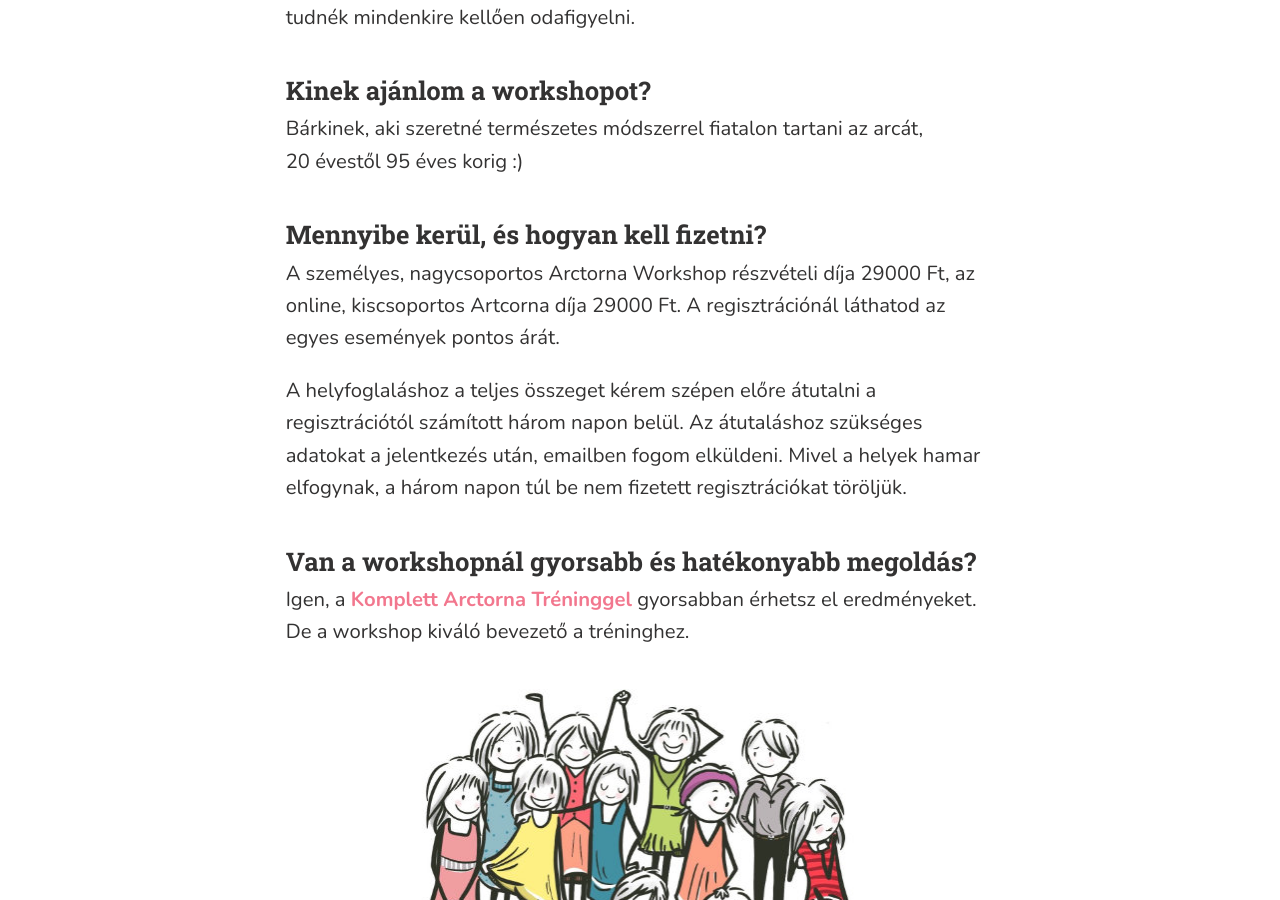
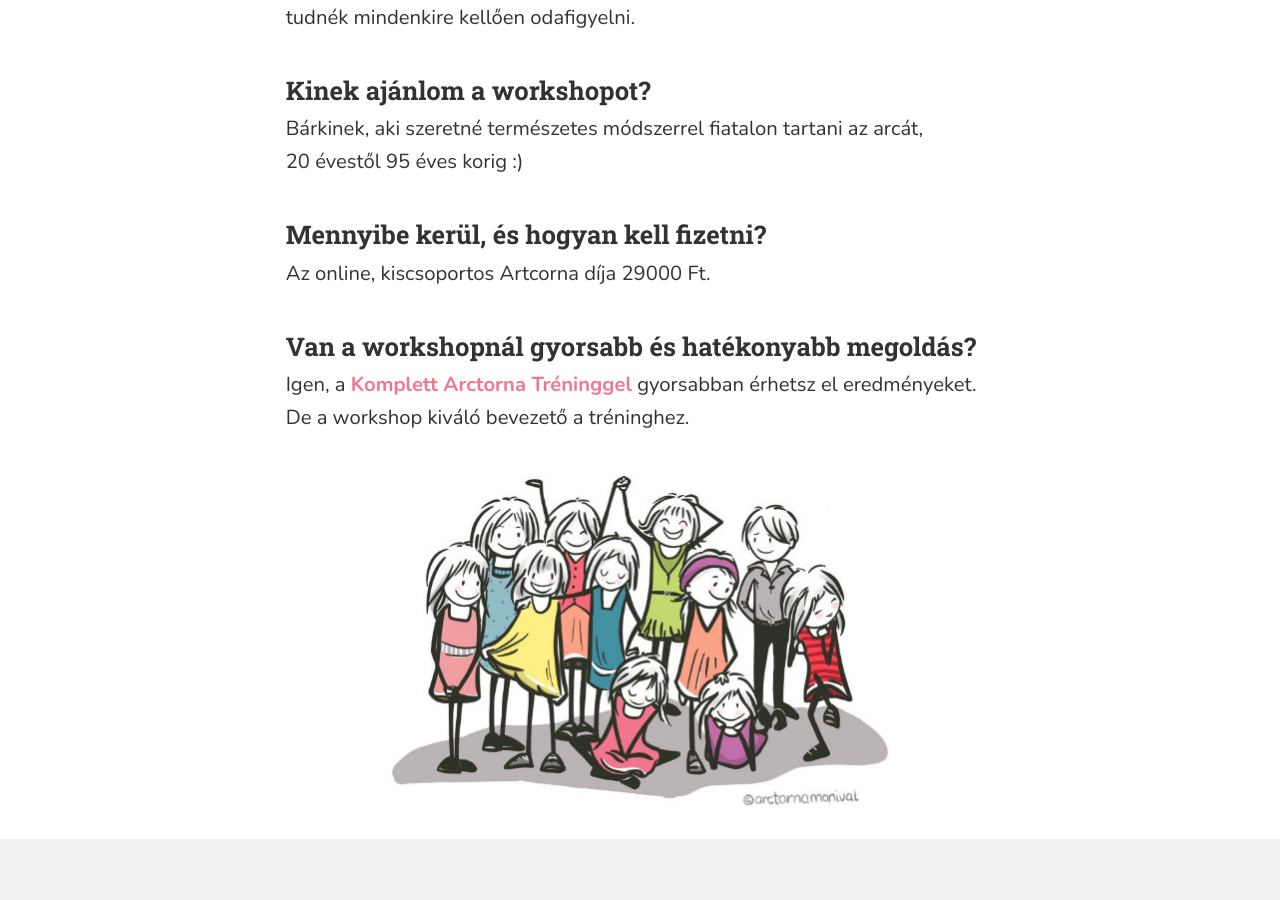
Before and after one commit to monikamudra/arctorna, a Jekyll site: the page built from workshop.md, in a window 1280 px wide and 900 px high, scrolled down 1017 px. Built offline with Jekyll 4.4.1, drawn with Linux system fonts in a browser that asks for light colours.

Commit message:
Update text

```diff
--- a/_includes/workshop-details.md
+++ b/_includes/workshop-details.md
@@ -17,15 +17,8 @@ arcát, 20&nbsp;évestől <span class="u-NoWrap">95&nbsp;éves korig :)</span>
 
 ### Mennyibe kerül, és hogyan kell fizetni?
 
-A személyes, nagycsoportos Arctorna Workshop részvételi díja {{
-site.data.workshop.price }}&nbsp;Ft, az online, kiscsoportos Artcorna díja {{
-site.data.workshop.price_online }}&nbsp;Ft. A regisztrációnál láthatod az egyes
-események pontos árát.
-
-A helyfoglaláshoz a teljes összeget kérem szépen előre átutalni a
-regisztrációtól számított három napon belül. Az átutaláshoz szükséges adatokat
-a jelentkezés után, emailben fogom elküldeni. Mivel a helyek hamar elfogynak,
-a három napon túl be nem fizetett regisztrációkat töröljük.
+Az online, kiscsoportos Artcorna díja {{
+site.data.workshop.price_online }}&nbsp;Ft.
 
 ### Van a workshopnál gyorsabb és hatékonyabb&nbsp;megoldás?
 
```
